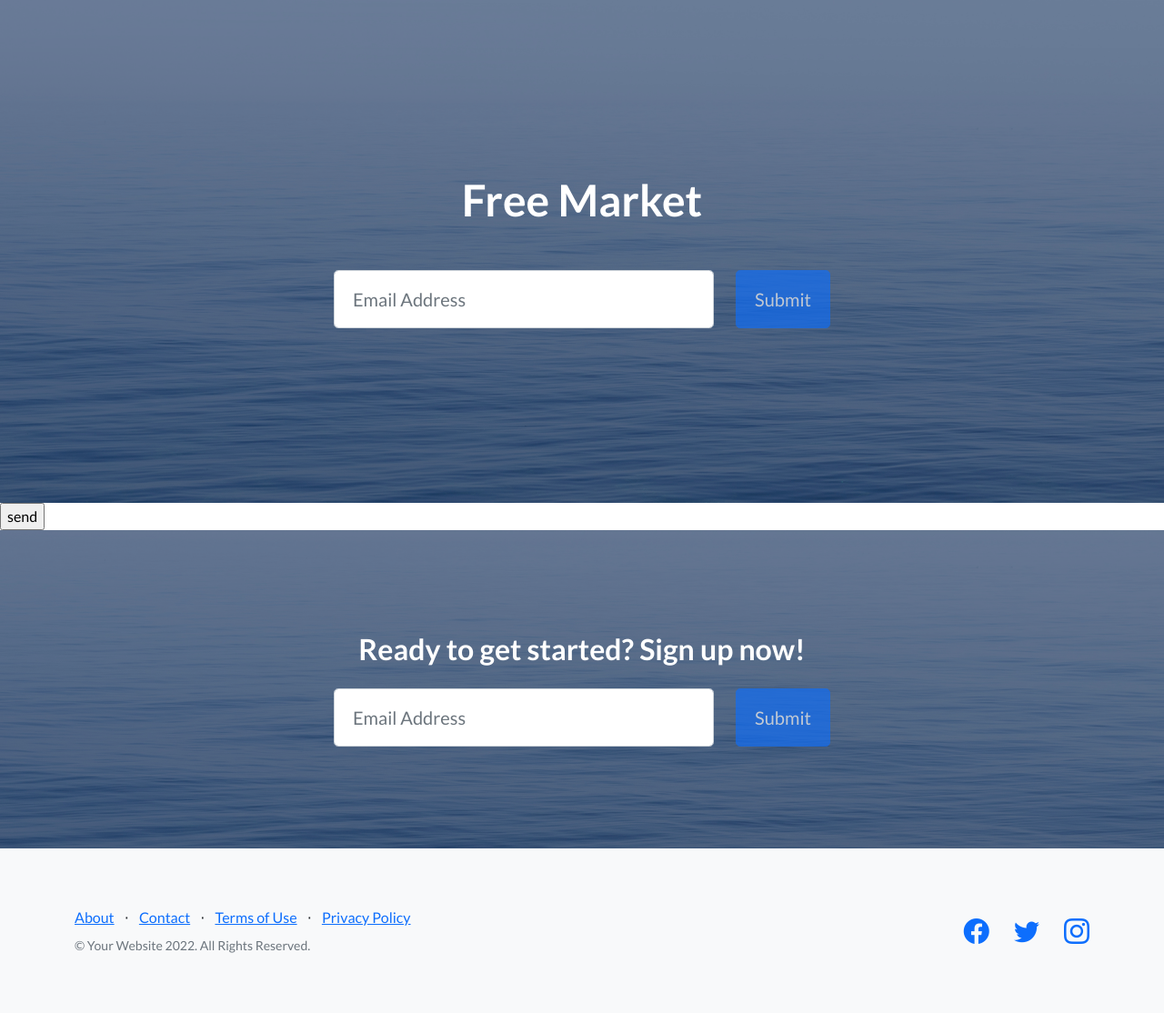
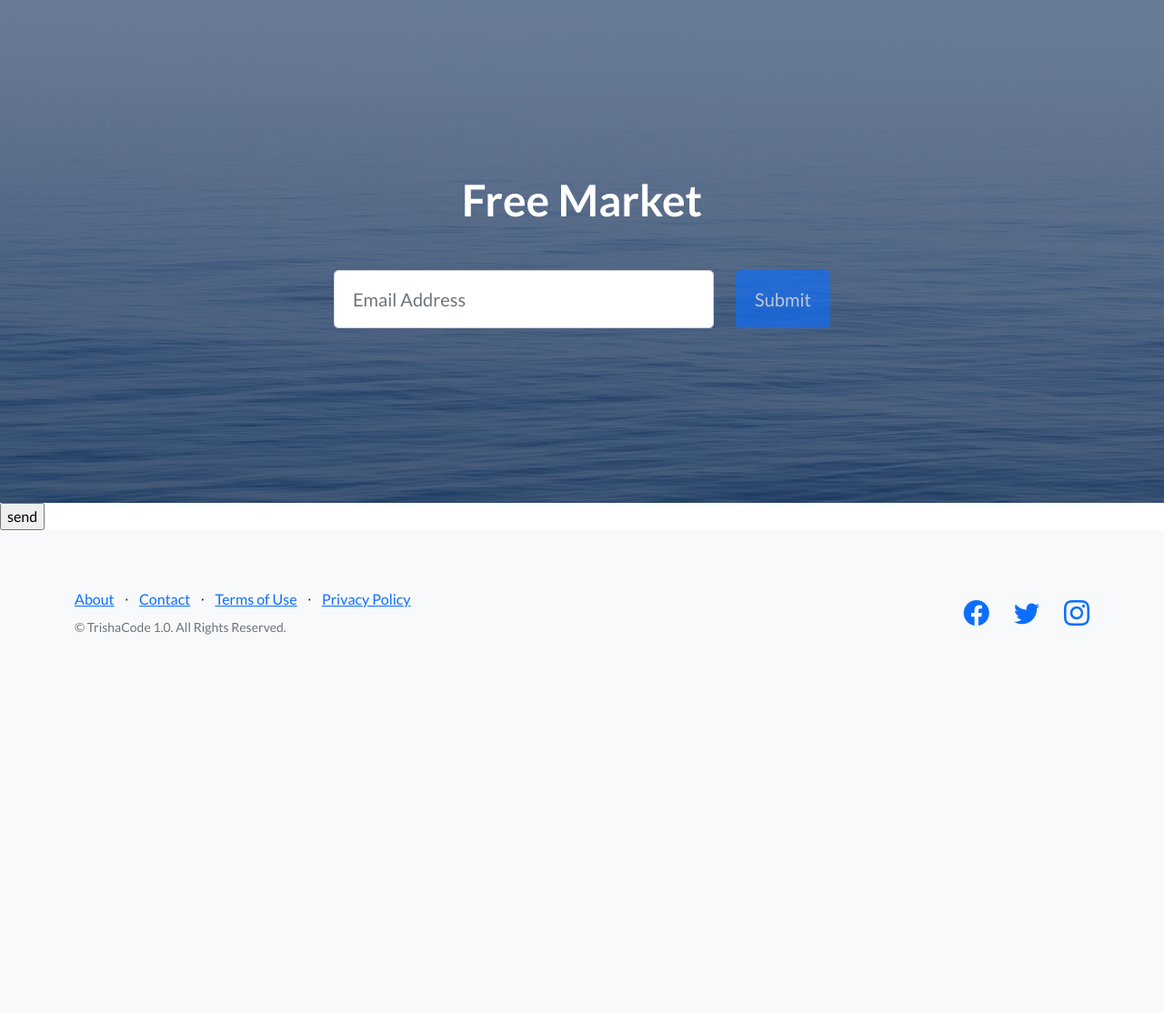
Before and after one commit to Patrisbert/Tercera_Preentrega_Isbet, a Django app: page /AppFreeMarket/buyer in a window 1280 px wide. Shown: the part 67-1181 px from the top of the page at 91% size. After the commit the page ends 765 px from the top, so only its background shows below. Run offline with Django 4.2, Linux system fonts and the light colour scheme; some libraries are stand-ins or nearby versions.

Commit message:
Cannot fix errors

```diff
--- a/AppFreeMarket/Templates/buyer.html
+++ b/AppFreeMarket/Templates/buyer.html
@@ -2,7 +2,7 @@
 
 {% load static %}
 
-{% block contenidoQueCambia %}
+{% block changingContent %}
 
     <!-- changing-->
     {% if myForm.errors %}
--- a/AppFreeMarket/Templates/delivery.html
+++ b/AppFreeMarket/Templates/delivery.html
@@ -2,7 +2,7 @@
 
 {% load static %}
 
-{% block contenidoQueCambia %}
+{% block changingContent %}
 
     <!-- changing-->
     {% if myForm.errors %}
--- a/AppFreeMarket/Templates/home.html
+++ b/AppFreeMarket/Templates/home.html
@@ -2,7 +2,7 @@
 
 {% load static %}
 
-{% block contenidoQueCambia %}
+{% block changingContent %}
 
     <!-- changing-->
     {% if delivery %}
--- a/AppFreeMarket/Templates/padre.html
+++ b/AppFreeMarket/Templates/padre.html
@@ -76,55 +76,10 @@
             </div>
         </header>
         <!-- Changing content-->
-        {% block contenidoQueCambia %}
+        {% block changingContent %}
 
         {% endblock %}
 
-        <!-- Call to Action-->
-        <section class="call-to-action text-white text-center" id="signup">
-            <div class="container position-relative">
-                <div class="row justify-content-center">
-                    <div class="col-xl-6">
-                        <h2 class="mb-4">Ready to get started? Sign up now!</h2>
-                        <!-- Signup form-->
-                        <!-- * * * * * * * * * * * * * * *-->
-                        <!-- * * SB Forms Contact Form * *-->
-                        <!-- * * * * * * * * * * * * * * *-->
-                        <!-- This form is pre-integrated with SB Forms.-->
-                        <!-- To make this form functional, sign up at-->
-                        <!-- https://startbootstrap.com/solution/contact-forms-->
-                        <!-- to get an API token!-->
-                        <form class="form-subscribe" id="contactFormFooter" data-sb-form-api-token="API_TOKEN">
-                            <!-- Email address input-->
-                            <div class="row">
-                                <div class="col">
-                                    <input class="form-control form-control-lg" id="emailAddressBelow" type="email" placeholder="Email Address" data-sb-validations="required,email" />
-                                    <div class="invalid-feedback text-white" data-sb-feedback="emailAddressBelow:required">Email Address is required.</div>
-                                    <div class="invalid-feedback text-white" data-sb-feedback="emailAddressBelow:email">Email Address Email is not valid.</div>
-                                </div>
-                                <div class="col-auto"><button class="btn btn-primary btn-lg disabled" id="submitButton" type="submit">Submit</button></div>
-                            </div>
-                            <!-- Submit success message-->
-                            <!---->
-                            <!-- This is what your users will see when the form-->
-                            <!-- has successfully submitted-->
-                            <div class="d-none" id="submitSuccessMessage">
-                                <div class="text-center mb-3">
-                                    <div class="fw-bolder">Form submission successful!</div>
-                                    <p>To activate this form, sign up at</p>
-                                    <a class="text-white" href="https://startbootstrap.com/solution/contact-forms">https://startbootstrap.com/solution/contact-forms</a>
-                                </div>
-                            </div>
-                            <!-- Submit error message-->
-                            <!---->
-                            <!-- This is what your users will see when there is-->
-                            <!-- an error submitting the form-->
-                            <div class="d-none" id="submitErrorMessage"><div class="text-center text-danger mb-3">Error sending message!</div></div>
-                        </form>
-                    </div>
-                </div>
-            </div>
-        </section>
         <!-- Footer-->
         <footer class="footer bg-light">
             <div class="container">
@@ -139,7 +94,7 @@
                             <li class="list-inline-item">⋅</li>
                             <li class="list-inline-item"><a href="#!">Privacy Policy</a></li>
                         </ul>
-                        <p class="text-muted small mb-4 mb-lg-0">&copy; Your Website 2022. All Rights Reserved.</p>
+                        <p class="text-muted small mb-4 mb-lg-0">&copy; TrishaCode 1.0. All Rights Reserved.</p>
                     </div>
                     <div class="col-lg-6 h-100 text-center text-lg-end my-auto">
                         <ul class="list-inline mb-0">
--- a/AppFreeMarket/Templates/seller.html
+++ b/AppFreeMarket/Templates/seller.html
@@ -2,7 +2,7 @@
 
 {% load static %}
 
-{% block contenidoQueCambia %}
+{% block changingContent %}
 
     <!-- changing-->
     {% if myForm.errors %}
--- a/AppFreeMarket/forms.py
+++ b/AppFreeMarket/forms.py
@@ -13,4 +13,3 @@ class SellerForm(forms.Form):
 class DeliveryForm(forms.Form):
     name = forms.CharField()
     number = forms.IntegerField()
-    delivered = forms.BooleanField
--- a/AppFreeMarket/views.py
+++ b/AppFreeMarket/views.py
@@ -6,6 +6,13 @@ from AppFreeMarket.forms import BuyerForm, SellerForm, DeliveryForm
 # Create your views here.
 def home(request):
     return render(request, 'home.html')
+
+def product(self):
+    product=Delivery(name="item", number=13245)
+    product.save()
+
+    textDoc = f'---> Delivery: {Delivery.name} number: {Delivery.number}'
+    return HttpResponse(textDoc)
 
 def buyer(request):
     return render(request, 'buyer.html')
@@ -71,11 +78,11 @@ def searchDelivery(request):
     return render(request, 'searchDelivery.html')
 
 def search(request):
-    if request.GET['delivery']:
-        delivery = request.GET['delivery']
-        name = Delivery.onjects.filter(delivery__icontains=delivery)
+    if request.GET['number']:
+        number = request.GET['number']
+        products = Delivery.objects.filter(number__icontains=number)
 
-        return render(request, 'home.html', {'delivery':delivery})
+        return render(request, 'home.html', {'product':products, 'number':number})
     else:
         response = f'No information to show.'
     return render(request, 'inicio.html', {'response':response})
```
Also changed, not shown: AppFreeMarket/migrations/0002_alter_buyer_id_alter_delivery_id_alter_seller_id.py (added), db.sqlite3.
